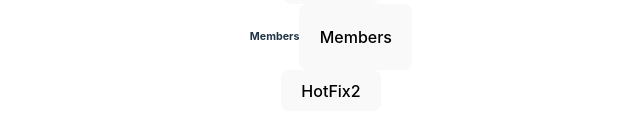
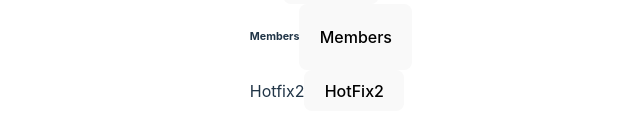
Before and after one commit to capitalch/crmls-lab, a React (Vite) app in the folder crmls-lab-app/: page / in a window 1280 px wide. Shown: the part 404-540 px from the top of the page, without its empty margins (309-949 px from the left). Built offline with nearby package versions, Linux system fonts and the light colour scheme.

Commit message:
Changes in hotfix2 component

```diff
--- a/crmls-lab-app/src/components/hotfix2Comp.tsx
+++ b/crmls-lab-app/src/components/hotfix2Comp.tsx
@@ -1,5 +1,6 @@
 export function HotFix2() {
-    return (<div>
+    return (<div style={{display:'flex', alignItems:'center'}}>
+        <span>Hotfix2</span>
         <button>HotFix2</button>
     </div>)
 }
```
